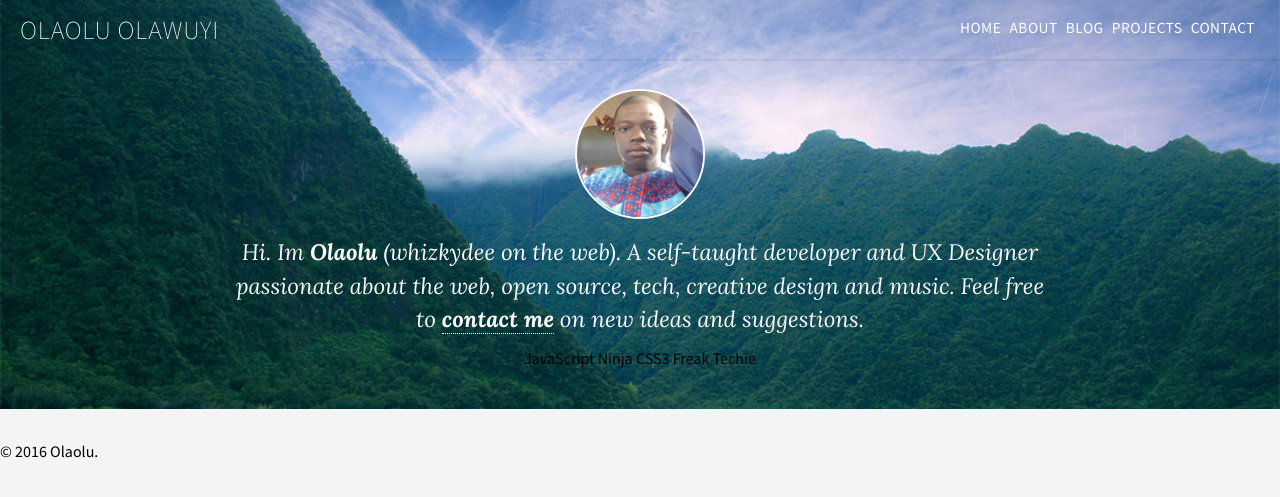
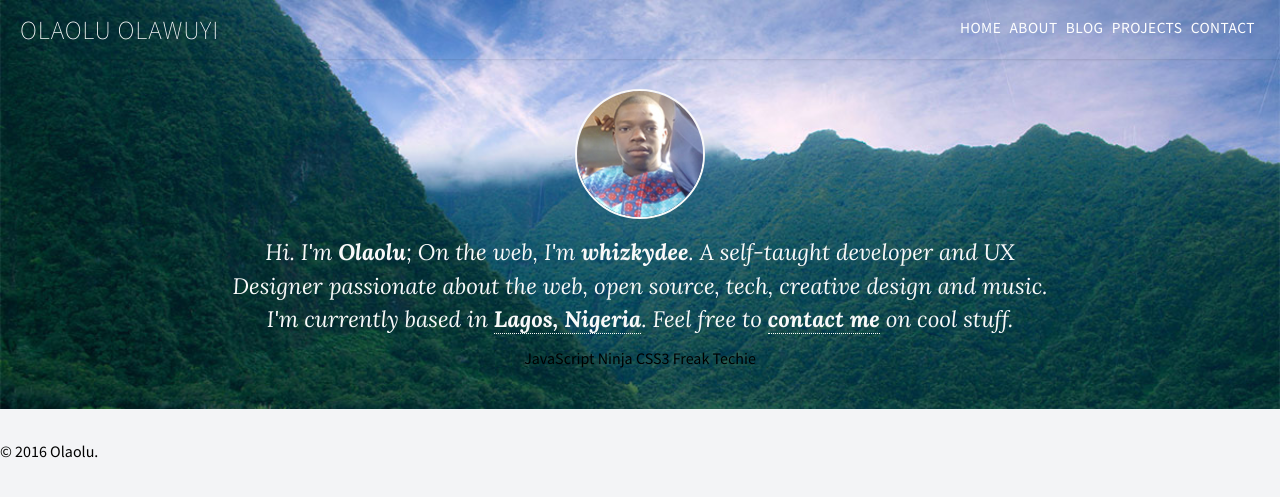
Before and after one commit to whizkydee/old-site, a Jekyll site: the page built from index.html, in a window 1280 px wide. Shown: the top 497 px of the page. Built offline with Jekyll 4.4.1, drawn with Linux system fonts in a browser that asks for light colours; nearby versions of some CDN libraries.

Commit message:
Update intro text

```diff
--- a/index.html
+++ b/index.html
@@ -5,10 +5,10 @@ body-class: home
 <section class="about_section">
    <img src="img/avatar.jpg" />
    <p class="about_text">
-      Hi. Im <b>Olaolu</b> (whizkydee on the web). A self-taught developer and
+      Hi. I'm <b>Olaolu</b>; On the web, I'm <b>whizkydee</b>. A self-taught developer and
       UX Designer passionate about the web, open source, tech, creative
-      design and music. Feel free to <a href="/contact"><b>contact me</b></a>
-      on new ideas and suggestions.
+      design and music. I'm currently based in <span>Lagos, Nigeria</span>.
+      Feel free to <a href="/contact"><b>contact me</b></a> on cool stuff.
    </p>
 
    <section class="my_titles">
```
